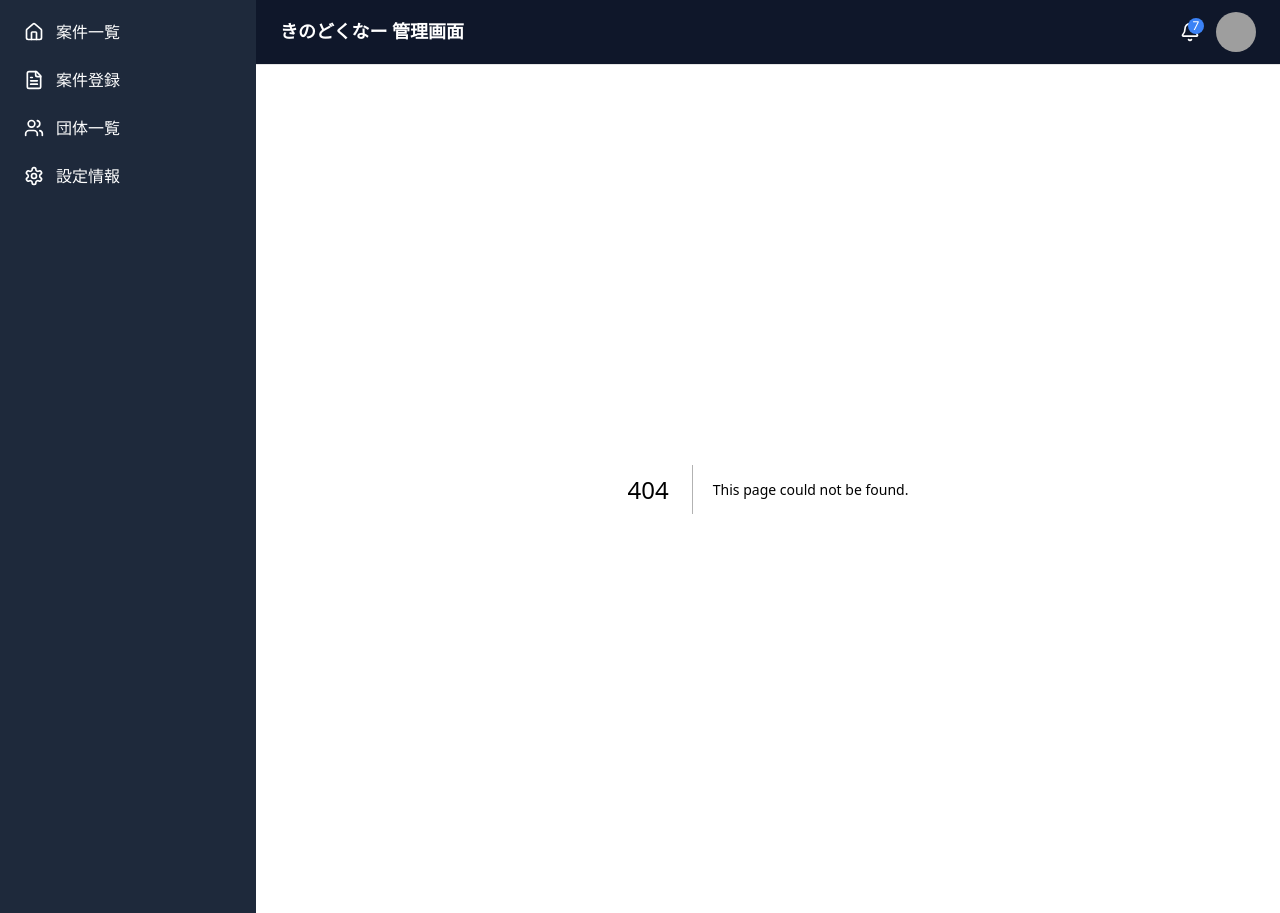
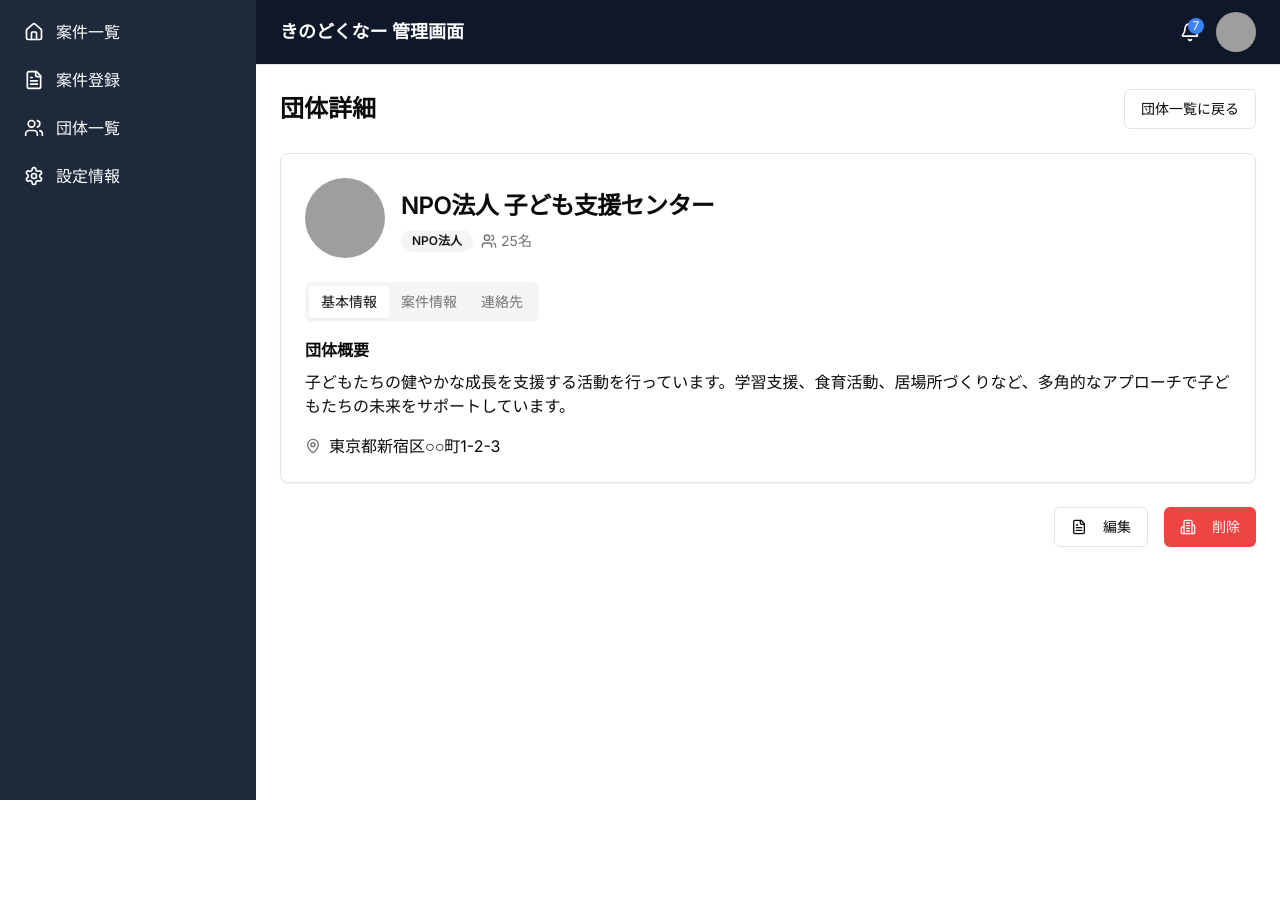
Before and after one commit to iwatomo8/kinodokuna-fe-admin, a Next.js app: page /organizations/1 in a window 1280 px wide. Before the commit this address had no page. After the commit the page ends 800 px from the top, so only its background shows below. Built offline with nearby package versions, Linux system fonts and the light colour scheme; grey boxes are pictures that could not be loaded.

Commit message:
feat: v0による団体詳細ページと団体一覧ページ検索窓の実装

```diff
--- /dev/null
+++ b/src/app/organizations/[id]/page.tsx
@@ -0,0 +1,161 @@
+import { Avatar, AvatarFallback, AvatarImage } from "@/components/ui/avatar";
+import { Badge } from "@/components/ui/badge";
+import { Button } from "@/components/ui/button";
+import {
+  Card,
+  CardContent,
+  CardDescription,
+  CardHeader,
+  CardTitle,
+} from "@/components/ui/card";
+import { Tabs, TabsContent, TabsList, TabsTrigger } from "@/components/ui/tabs";
+import {
+  Building2,
+  FileText,
+  Globe,
+  Mail,
+  MapPin,
+  Phone,
+  Users,
+} from "lucide-react";
+import Link from "next/link";
+
+const organizationData = {
+  id: 1,
+  name: "NPO法人 子ども支援センター",
+  type: "NPO法人",
+  description:
+    "子どもたちの健やかな成長を支援する活動を行っています。学習支援、食育活動、居場所づくりなど、多角的なアプローチで子どもたちの未来をサポートしています。",
+  location: "東京都新宿区○○町1-2-3",
+  members: 25,
+  activeProjects: 3,
+  completedProjects: 12,
+  email: "info@kodomo-support.org",
+  phone: "03-1234-5678",
+  website: "https://www.kodomo-support.org",
+  image: "/placeholder.svg",
+};
+
+type Params = Promise<{ id: string }>;
+
+export default async function OrganizationDetailsPage({
+  params,
+}: { params: Params }) {
+  const { id } = await params;
+  return (
+    <div className="space-y-6">
+      <div className="flex justify-between items-center">
+        <h2 className="text-2xl font-bold">団体詳細</h2>
+        <Button variant="outline" asChild>
+          <Link href="/organizations">団体一覧に戻る</Link>
+        </Button>
+      </div>
+
+      <Card>
+        <CardHeader className="flex flex-row items-center gap-4">
+          <Avatar className="h-20 w-20">
+            <AvatarImage
+              src={organizationData.image}
+              alt={organizationData.name}
+            />
+            <AvatarFallback>{organizationData.name.slice(0, 2)}</AvatarFallback>
+          </Avatar>
+          <div>
+            <CardTitle className="text-2xl">{organizationData.name}</CardTitle>
+            <CardDescription className="flex items-center gap-2 mt-2">
+              <Badge variant="secondary">{organizationData.type}</Badge>
+              <span className="flex items-center gap-1">
+                <Users className="h-4 w-4" />
+                {organizationData.members}名
+              </span>
+            </CardDescription>
+          </div>
+        </CardHeader>
+        <CardContent>
+          <Tabs defaultValue="info" className="space-y-4">
+            <TabsList>
+              <TabsTrigger value="info">基本情報</TabsTrigger>
+              <TabsTrigger value="projects">案件情報</TabsTrigger>
+              <TabsTrigger value="contact">連絡先</TabsTrigger>
+            </TabsList>
+            <TabsContent value="info" className="space-y-4">
+              <div>
+                <h3 className="font-semibold mb-2">団体概要</h3>
+                <p>{organizationData.description}</p>
+              </div>
+              <div className="flex items-center gap-2">
+                <MapPin className="h-4 w-4 text-muted-foreground" />
+                <span>{organizationData.location}</span>
+              </div>
+            </TabsContent>
+            <TabsContent value="projects" className="space-y-4">
+              <div className="grid grid-cols-2 gap-4">
+                <Card>
+                  <CardHeader className="pb-2">
+                    <CardTitle className="text-lg">進行中の案件</CardTitle>
+                  </CardHeader>
+                  <CardContent>
+                    <p className="text-3xl font-bold">
+                      {organizationData.activeProjects}
+                    </p>
+                  </CardContent>
+                </Card>
+                <Card>
+                  <CardHeader className="pb-2">
+                    <CardTitle className="text-lg">完了した案件</CardTitle>
+                  </CardHeader>
+                  <CardContent>
+                    <p className="text-3xl font-bold">
+                      {organizationData.completedProjects}
+                    </p>
+                  </CardContent>
+                </Card>
+              </div>
+              <Button variant="outline" className="w-full" asChild>
+                <Link href={`/organizations/${id}/projects`}>
+                  全ての案件を見る
+                </Link>
+              </Button>
+            </TabsContent>
+            <TabsContent value="contact" className="space-y-4">
+              <div className="space-y-2">
+                <div className="flex items-center gap-2">
+                  <Mail className="h-4 w-4 text-muted-foreground" />
+                  <span>{organizationData.email}</span>
+                </div>
+                <div className="flex items-center gap-2">
+                  <Phone className="h-4 w-4 text-muted-foreground" />
+                  <span>{organizationData.phone}</span>
+                </div>
+                <div className="flex items-center gap-2">
+                  <Globe className="h-4 w-4 text-muted-foreground" />
+                  <a
+                    href={organizationData.website}
+                    target="_blank"
+                    rel="noopener noreferrer"
+                    className="text-blue-500 hover:underline"
+                  >
+                    {organizationData.website}
+                  </a>
+                </div>
+              </div>
+            </TabsContent>
+          </Tabs>
+        </CardContent>
+      </Card>
+
+      <div className="flex justify-end space-x-4">
+        <Button variant="outline" asChild>
+          <Link href={`/organizations/${id}/edit`}>
+            <FileText className="h-4 w-4 mr-2" />
+            編集
+          </Link>
+        </Button>
+        <Button variant="destructive">
+          <Building2 className="h-4 w-4 mr-2" />
+          削除
+        </Button>
+      </div>
+    </div>
+  );
+}
--- a/src/app/organizations/page.tsx
+++ b/src/app/organizations/page.tsx
@@ -1,11 +1,15 @@
+"use client";
 import { Avatar, AvatarFallback, AvatarImage } from "@/components/ui/avatar";
 import { Badge } from "@/components/ui/badge";
 import { Button } from "@/components/ui/button";
 import { Card, CardContent, CardHeader, CardTitle } from "@/components/ui/card";
 import { Input } from "@/components/ui/input";
 import { Building2, MapPin, Users } from "lucide-react";
+import Link from "next/link";
+import { useState } from "react";
 
 export default function OrganizationsPage() {
+  const [searchQuery, setSearchQuery] = useState("");
   const organizations = [
     {
       id: 1,
@@ -45,13 +49,22 @@ export default function OrganizationsPage() {
             type="search"
             placeholder="団体を検索..."
             className="max-w-xs"
+            value={searchQuery}
+            onChange={(e) => setSearchQuery(e.target.value)}
           />
           <Button>新規団体登録</Button>
         </div>
       </div>
 
       <div className="grid gap-6 md:grid-cols-2 lg:grid-cols-3">
-        {organizations.map((org) => (
+        {organizations
+          .filter(
+            (org) =>
+              org.name.toLowerCase().includes(searchQuery.toLowerCase()) ||
+              org.type.toLowerCase().includes(searchQuery.toLowerCase()) ||
+              org.location.toLowerCase().includes(searchQuery.toLowerCase()),
+          )
+          .map((org) => (
             <Card key={org.id} className="hover:shadow-lg transition-shadow">
               <CardHeader className="flex flex-row items-center gap-4">
                 <Avatar className="h-12 w-12">
@@ -78,8 +91,8 @@ export default function OrganizationsPage() {
                     <span>進行中の案件: {org.activeProjects}件</span>
                   </div>
                   <div className="pt-4">
-                  <Button variant="outline" className="w-full">
-                    詳細を見る
+                    <Button variant="outline" className="w-full" asChild>
+                      <Link href={`/organizations/${org.id}`}>詳細を見る</Link>
                     </Button>
                   </div>
                 </div>
```
Lines whose indentation alone changed are shown as unchanged.
